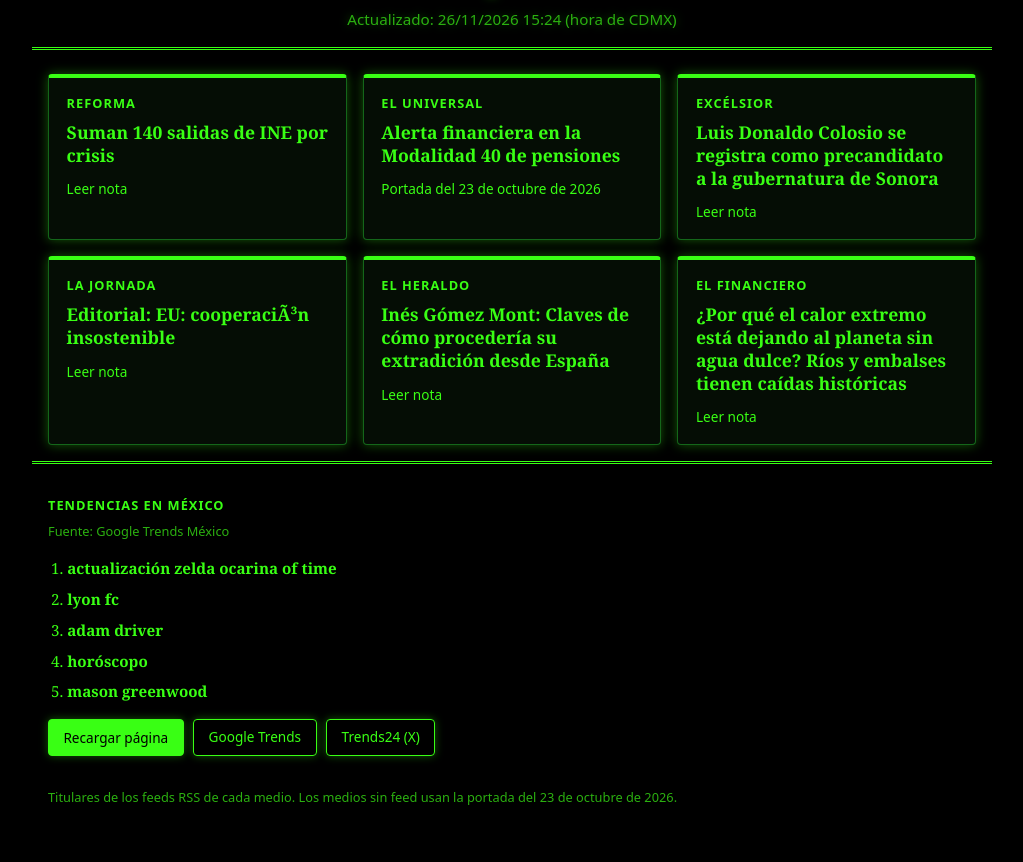
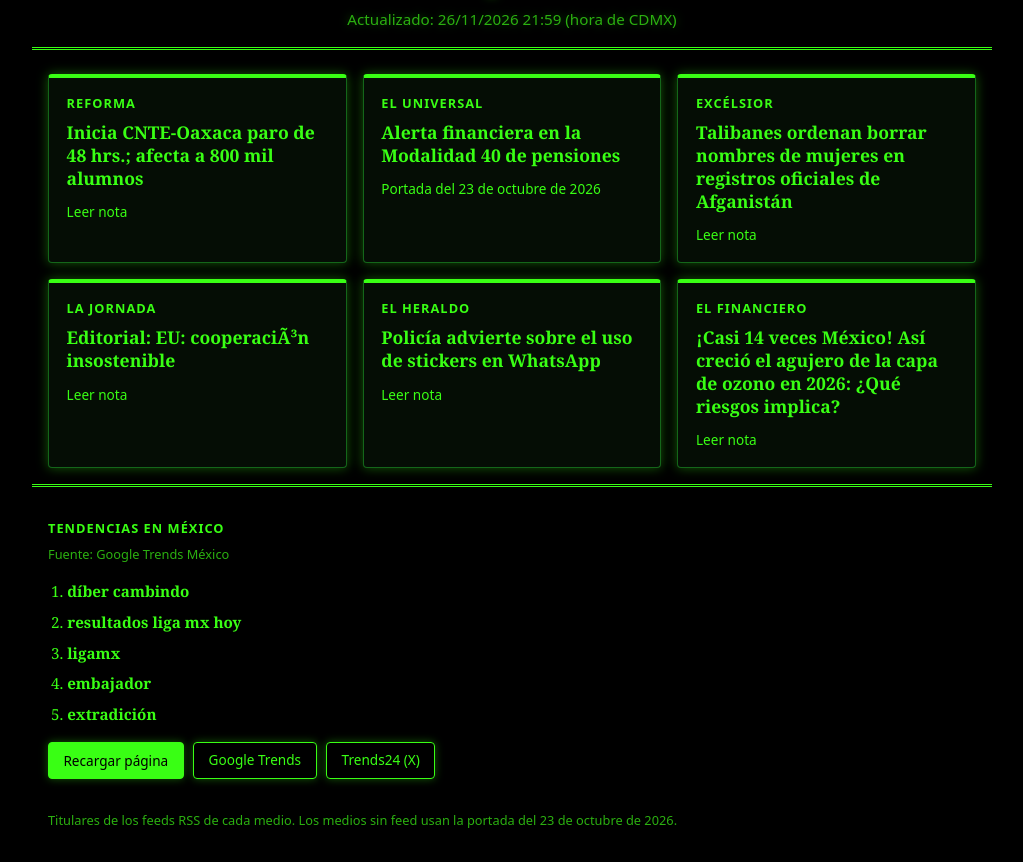
Before and after one commit to ToledoMarioA/cdmx-trending, a plain HTML site: page index.html in a window 1280 px wide. Shown: the part 88-950 px from the top of the page, without its empty margins (128-1151 px from the left). Before the commit the page ends 927 px from the top, so only its background shows below. Drawn offline with Linux system fonts and the light colour scheme.

Commit message:
Actualizar tendencias

```diff
--- a/index.html
+++ b/index.html
@@ -35,14 +35,14 @@
 <body>
 <header>
   <h1>Encabezados de los periódicos de la CDMX</h1>
-  <p>Actualizado: 26/11/2026 15:24 (hora de CDMX)</p>
+  <p>Actualizado: 26/11/2026 21:59 (hora de CDMX)</p>
 </header>
 
 <main>
   <article>
     <h2>Reforma</h2>
-    <h3>Suman 140 salidas de INE por crisis</h3>
-    <a href="https://www.reforma.com/suman-140-salidas-de-ine-por-crisis/ar3322322">Leer nota</a>
+    <h3>Inicia CNTE-Oaxaca paro de 48 hrs.; afecta a 800 mil alumnos</h3>
+    <a href="https://www.reforma.com/inicia-cnte-oaxaca-paro-de-48-hrs-afecta-a-800-mil-alumnos/ar3322608">Leer nota</a>
   </article>
   <article>
     <h2>El Universal</h2>
@@ -51,8 +51,8 @@
   </article>
   <article>
     <h2>Excélsior</h2>
-    <h3>Luis Donaldo Colosio se registra como precandidato a la gubernatura de Sonora</h3>
-    <a href="https://www.excelsior.com.mx/nacional/luis-donaldo-colosio-registro-precandidato-gubernatura-sonora-movimiento-ciudadano">Leer nota</a>
+    <h3>Talibanes ordenan borrar nombres de mujeres en registros oficiales de Afganistán</h3>
+    <a href="https://www.excelsior.com.mx/internacional/talibanes-prohiben-nombres-mujeres-balj-afganistan-bibi">Leer nota</a>
   </article>
   <article>
     <h2>La Jornada</h2>
@@ -61,13 +61,13 @@
   </article>
   <article>
     <h2>El Heraldo</h2>
-    <h3>Inés Gómez Mont: Claves de cómo procedería su extradición desde España</h3>
-    <a href="https://www.informador.mx/mexico/ines-gomez-mont-claves-de-como-procederia-su-extradicion-desde-espana-20261126-0128.html">Leer nota</a>
+    <h3>Policía advierte sobre el uso de stickers en WhatsApp</h3>
+    <a href="https://www.informador.mx/mexico/policia-advierte-sobre-el-uso-de-stickers-en-whatsapp-20261126-0194.html">Leer nota</a>
   </article>
   <article>
     <h2>El Financiero</h2>
-    <h3>¿Por qué el calor extremo está dejando al planeta sin agua dulce? Ríos y embalses tienen caídas históricas</h3>
-    <a href="https://www.elfinanciero.com.mx/mundo/2026/11/26/el-mundo-perdio-agua-dulce-por-el-calor-extremo-rios-y-embalses-registran-caidas-historicas/">Leer nota</a>
+    <h3>¡Casi 14 veces México! Así creció el agujero de la capa de ozono en 2026: ¿Qué riesgos implica?</h3>
+    <a href="https://www.elfinanciero.com.mx/ciencia/2026/11/26/casi-14-veces-mexico-asi-crecio-el-agujero-de-la-capa-de-ozono-en-2026-que-riesgos-implica/">Leer nota</a>
   </article>
 </main>
 
@@ -75,11 +75,11 @@
   <h2>Tendencias en México</h2>
   <p class="note">Fuente: Google Trends México</p>
   <ol>
-    <li><strong>actualización zelda ocarina of time</strong></li>
-    <li><strong>lyon fc</strong></li>
-    <li><strong>adam driver</strong></li>
-    <li><strong>horóscopo</strong></li>
-    <li><strong>mason greenwood</strong></li>
+    <li><strong>díber cambindo</strong></li>
+    <li><strong>resultados liga mx hoy</strong></li>
+    <li><strong>ligamx</strong></li>
+    <li><strong>embajador</strong></li>
+    <li><strong>extradición</strong></li>
   </ol>
   <div class="actions">
     <button type="button" onclick="location.reload()">Recargar página</button>
```
